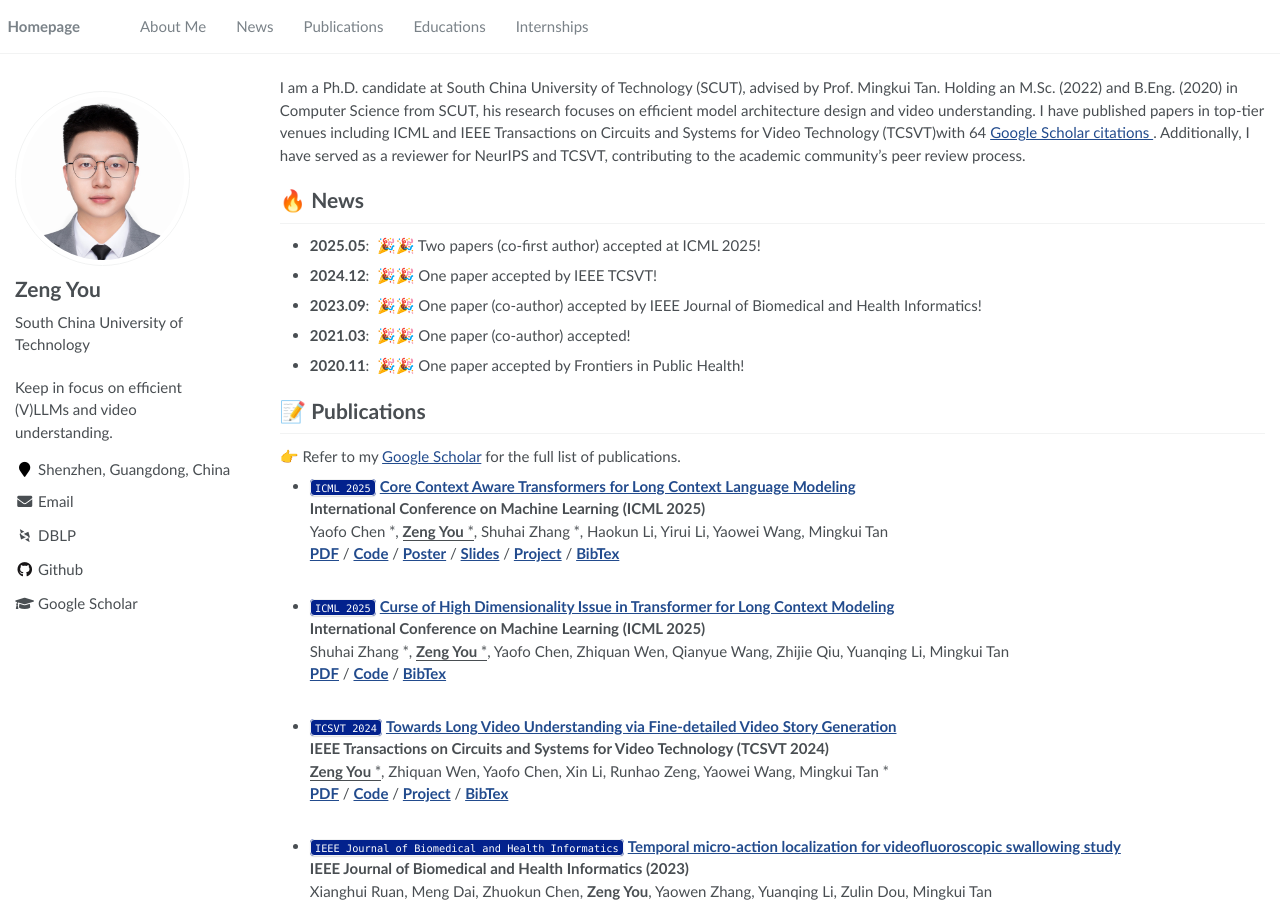
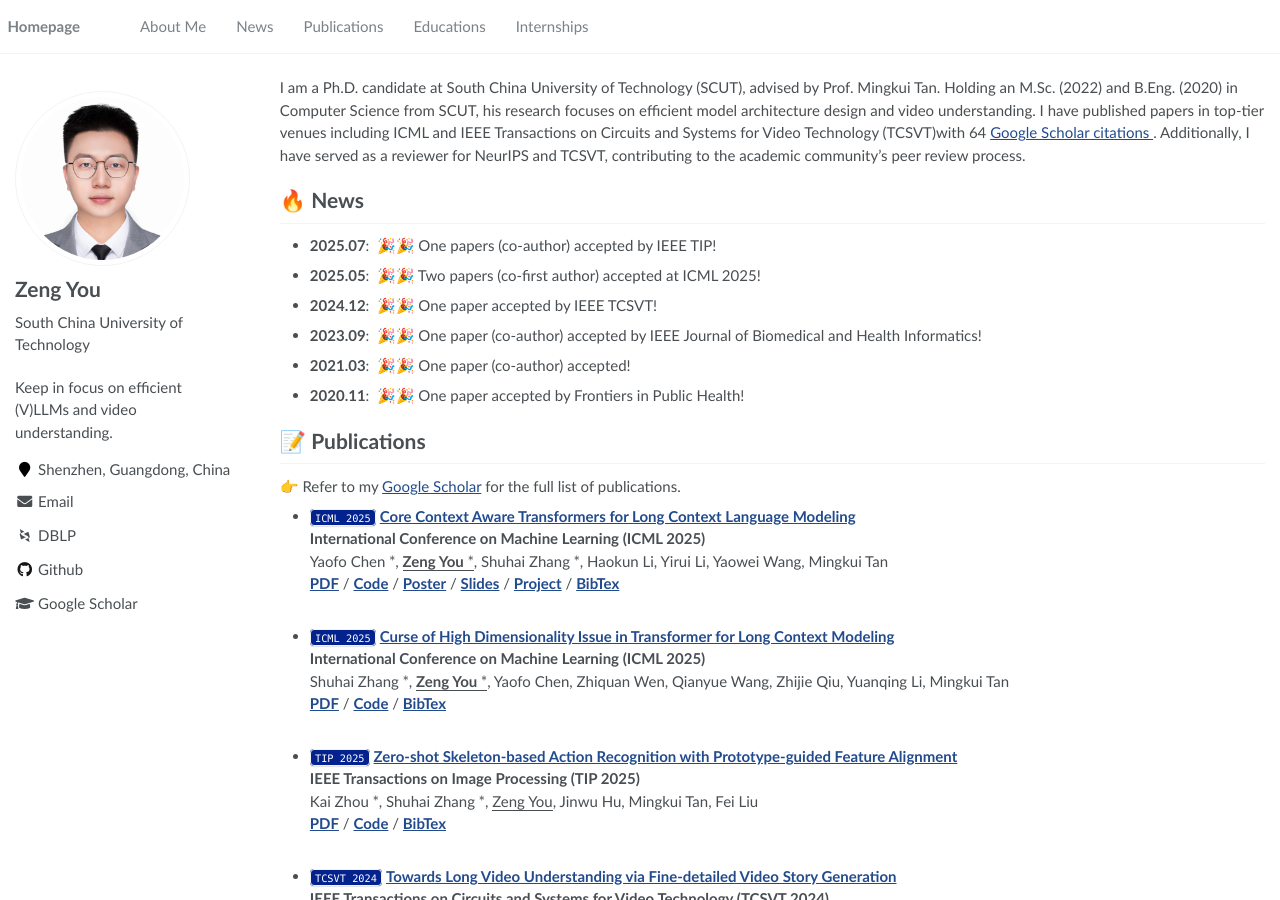
Before and after one commit to bolixinyu/homepage, a Jekyll site: the page built from _pages/about.md, in a window 1280 px wide and 900 px high. Built offline with Jekyll 4.4.1, drawn with Linux system fonts in a browser that asks for light colours; some web fonts are replaced; formulas are drawn with MathJax 3.

Commit message:
update tip

```diff
--- a/_pages/about.md
+++ b/_pages/about.md
@@ -20,6 +20,7 @@ redirect_from:
 I am a Ph.D. candidate at South China University of Technology (SCUT), advised by Prof. Mingkui Tan. Holding an M.Sc. (2022) and B.Eng. (2020) in Computer Science from SCUT, his research focuses on efficient model architecture design and video understanding. I have published papers in top-tier venues including ICML and IEEE Transactions on Circuits and Systems for Video Technology (TCSVT)with 64 <a href='https://scholar.google.com/citations?user=7xCkJ-QAAAAJ'>Google Scholar citations </a>. Additionally, I have served as a reviewer for NeurIPS and TCSVT, contributing to the academic community's peer review process.
 
 # 🔥 News
+- **2025.07**: &nbsp;🎉🎉 One papers (co-author) accepted by IEEE TIP!
 - **2025.05**: &nbsp;🎉🎉 Two papers (co-first author) accepted at ICML 2025!
 - **2024.12**: &nbsp;🎉🎉 One paper accepted by IEEE TCSVT!
 - **2023.09**: &nbsp;🎉🎉 One paper (co-author) accepted by IEEE  Journal of Biomedical and Health Informatics!
@@ -42,6 +43,13 @@ Yaofo Chen $^*$, <u><strong>Zeng You</strong> $^*$</u>, Shuhai Zhang $^*$, Haoku
 Shuhai Zhang $^*$, <u><strong>Zeng You</strong> $^*$</u>, Yaofo Chen, Zhiquan Wen, Qianyue Wang, Zhijie Qiu, Yuanqing Li, Mingkui Tan <br>
 
 <a href="https://arxiv.org/pdf/2505.22107v2"><strong>PDF</strong></a> / <a href="https://github.com/bolixinyu/DynamicGroupAttention"><strong>Code</strong></a> / <a href="./bibs/dga.txt"><strong>BibTex</strong></a> </li>
+<br>
+
+<li><code>TIP 2025</code> <a href=""><strong>Zero-shot Skeleton-based Action Recognition with Prototype-guided Feature Alignment</strong></a><br>
+<strong>IEEE Transactions on Image Processing (TIP 2025)</strong><br>
+Kai Zhou $^*$, Shuhai Zhang $^*$, <u>Zeng You</u>, Jinwu Hu, Mingkui Tan, Fei Liu<br>
+
+<a href="https://arxiv.org/pdf/2507.00566v1"><strong>PDF</strong></a> / <a href="https://github.com/kaai520/PGFA"><strong>Code</strong></a> / <a href="./bibs/pgfa.txt"><strong>BibTex</strong></a> </li>
 <br>
 
 <!-- tcsvt fdvs-->
```
Also changed, not shown: bibs/pgfa.txt (added, +7 -0 lines).
